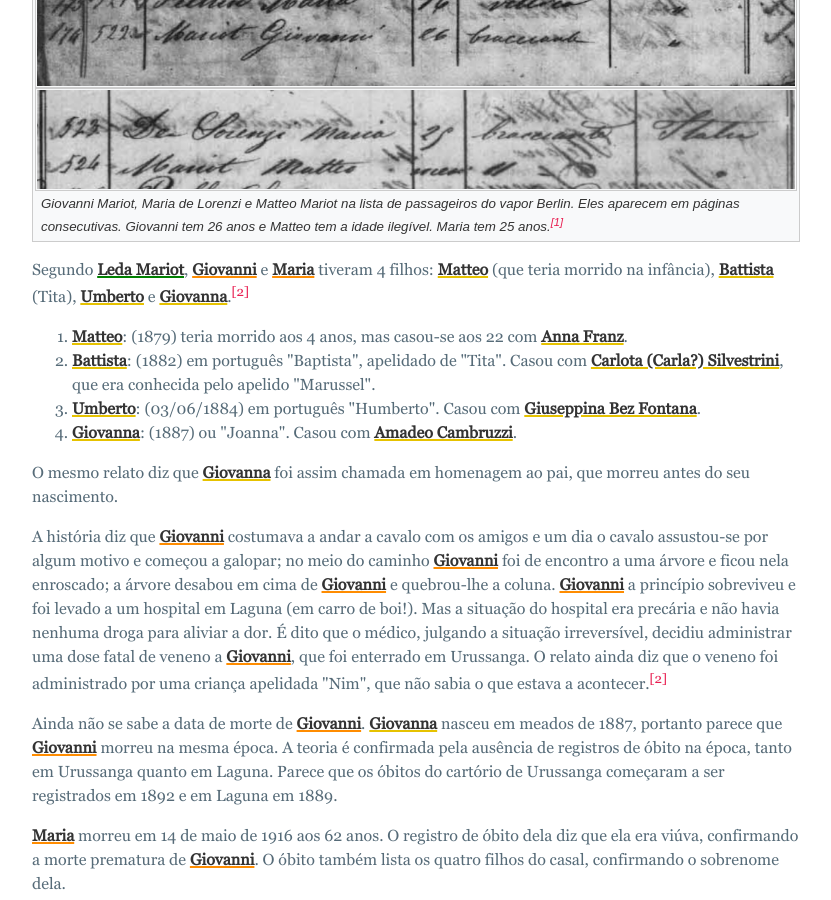
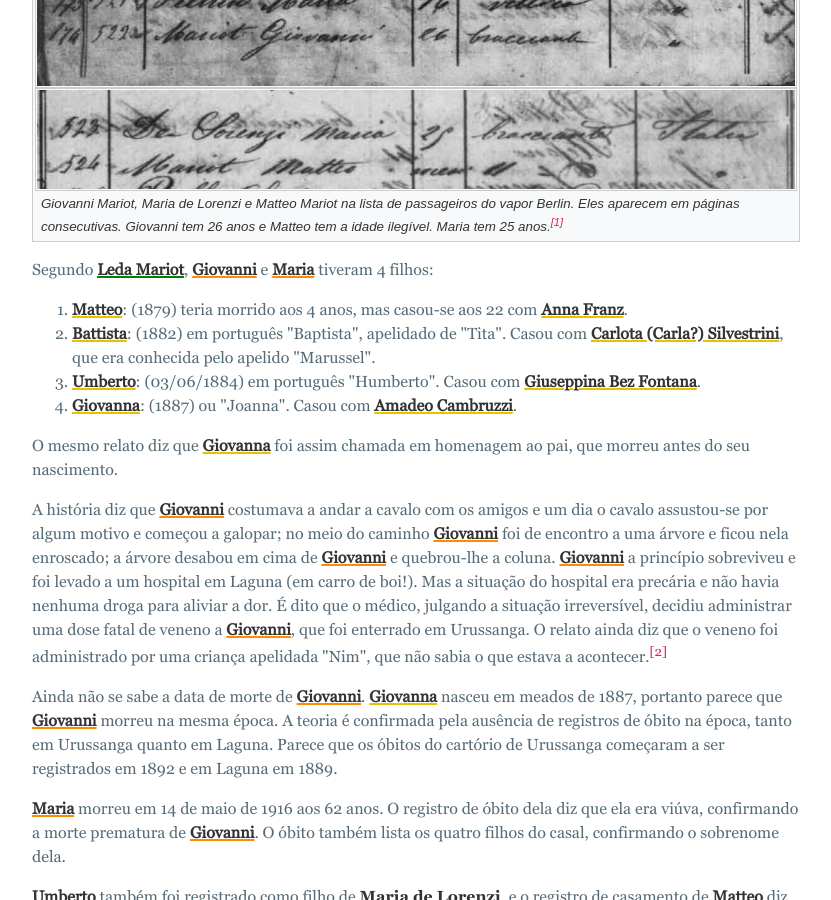
Before and after one commit to sentient06/mariot-family, a Jekyll site: the page built from 2-giovanni.html, in a window 1280 px wide and 900 px high, scrolled down 611 px. Shown: the whole window, without its empty margins (224-1055 px from the left). Built offline with Jekyll 4.4.1, drawn with Linux system fonts in a browser that asks for light colours.

Commit message:
Added content.

```diff
--- a/2-giovanni.html
+++ b/2-giovanni.html
@@ -44,7 +44,7 @@
                 </small>
             </div>
             <p>
-                Segundo <strong class="g4">Leda Mariot</strong>, <strong class="g2">Giovanni</strong> e <strong class="g2">Maria</strong> tiveram 4 filhos: <strong class="g3">Matteo</strong> (que teria morrido na infância), <strong class="g3">Battista</strong> (Tita), <strong class="g3">Umberto</strong> e <strong class="g3">Giovanna</strong>.<sup>2</sup>
+                Segundo <strong class="g4">Leda Mariot</strong>, <strong class="g2">Giovanni</strong> e <strong class="g2">Maria</strong> tiveram 4 filhos:
             </p>
             <ol>
                 <li>
```
